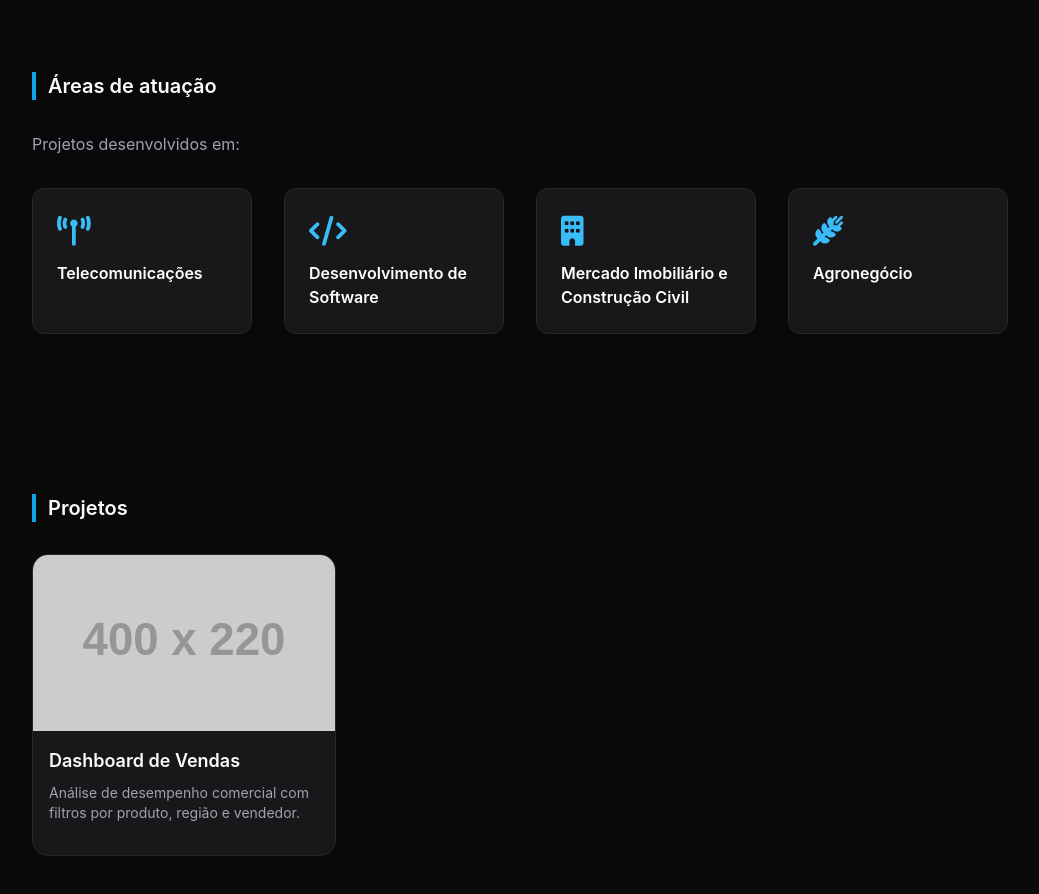
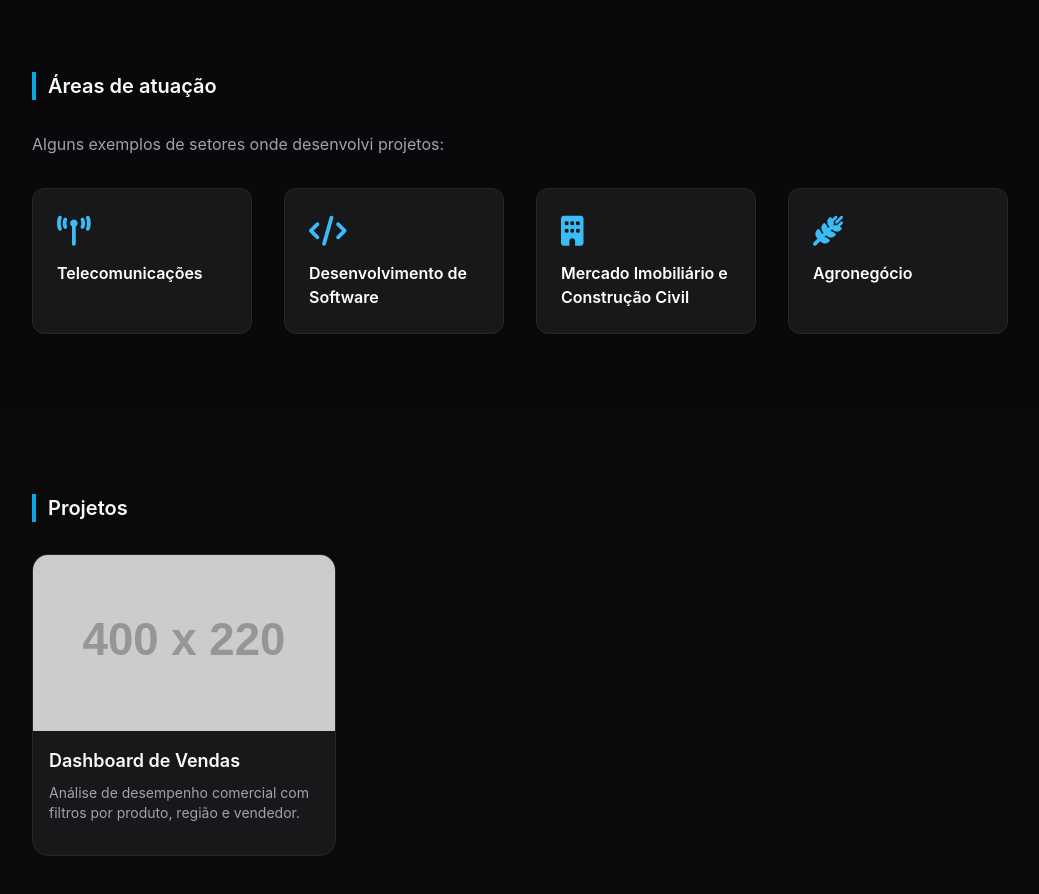
Before and after one commit to everton-grellert/everton-grellert.github.io, a plain HTML site: page index.html in a window 1280 px wide. Shown: the part 1240-2134 px from the top of the page, without its empty margins (120-1159 px from the left). Drawn offline with nearby package versions, Linux system fonts and the light colour scheme; placeholder pictures from the web are drawn by us.

Commit message:
Update index.html

```diff
--- a/index.html
+++ b/index.html
@@ -148,7 +148,7 @@
 <section id="atuacao" class="bg-zinc-950 py-20">
   <div class="max-w-5xl mx-auto px-6">
     <h2 class="text-xl font-semibold mb-8 border-l-4 border-sky-500 pl-3">Áreas de atuação</h2>
-      <p class="text-zinc-400 mb-8">Projetos desenvolvidos em:</p>
+    <p class="text-zinc-400 mb-8">Alguns exemplos de setores onde desenvolvi projetos:</p>
     <div class="grid sm:grid-cols-2 md:grid-cols-4 gap-8">
       <div class="bg-zinc-900 border border-zinc-800 rounded-xl p-6 hover:border-sky-500 hover:scale-105 transition-all fade-in">
         <i class="fa-solid fa-tower-broadcast text-sky-400 text-3xl mb-3"></i>
@@ -169,6 +169,7 @@
     </div>
   </div>
 </section>
+
 
   <!-- Projetos com modal -->
   <section id="projetos" class="py-20">
```
Lines whose indentation alone changed are shown as unchanged.
